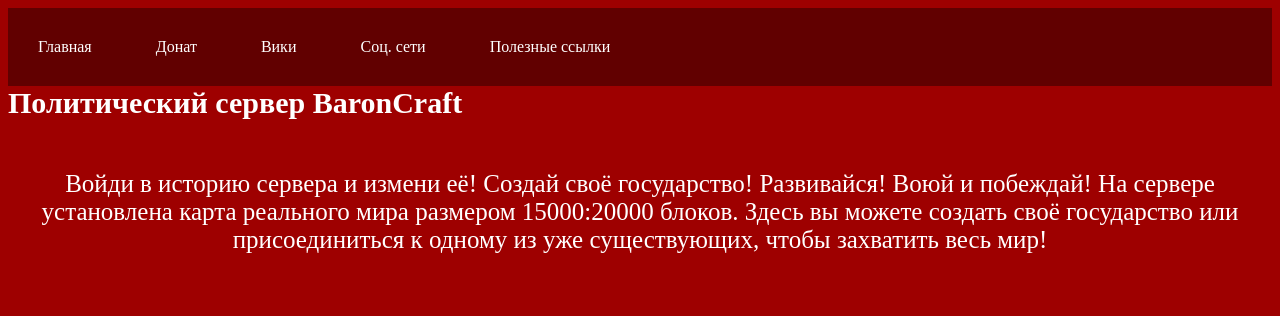
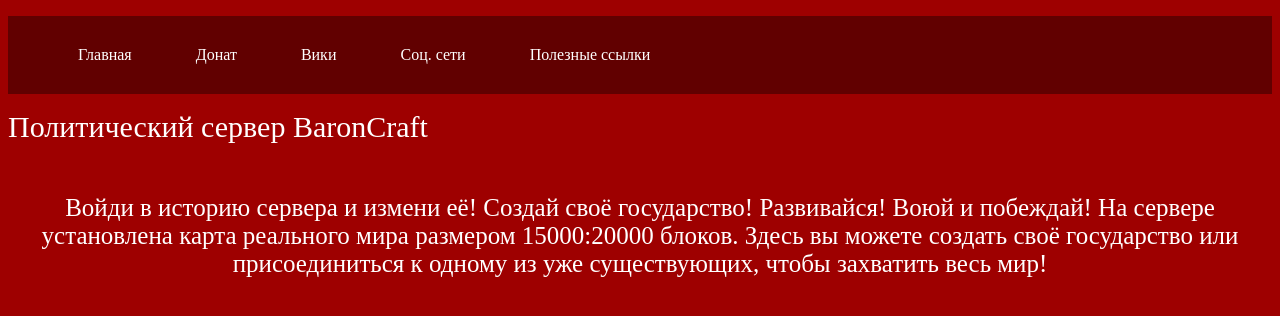
Before and after one commit to BaronCraft/baroncraft.github.io, a PHP site: page / in a window 1280 px wide. Shown: the top 316 px of the page. Run offline with PHP 8.4, Linux system fonts and the light colour scheme.

Commit message:
Update index.css

```diff
--- a/index.css
+++ b/index.css
@@ -4,8 +4,8 @@ nav {
 
 nav ul {
   list-style: none;
-  margin: 0;
-  padding: 0;
+  margin: 50;
+  padding: 50;
 }
 
 nav li {
@@ -32,9 +32,9 @@ nav a:hover {
 t {
   font-size: 30px;
   text-align: center;
-  font-weight: bold;
+  font-weight: semibold;
   color: #ffffff;
-    margin-top: 100px;
+  margin-top: 100px;
   margin-bottom: 100px;
 }
 
```
